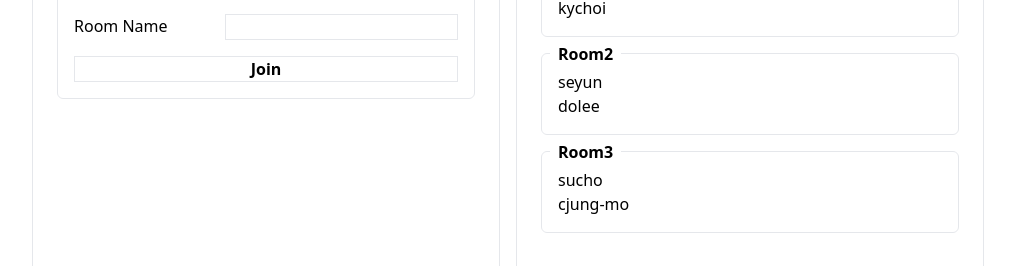
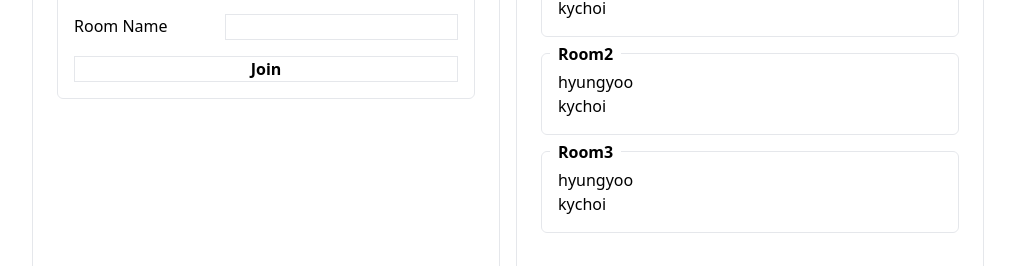
Before and after one commit to hyungyoo/red-tetris, a React (Create React App) app in the folder packages/front/: page /#/ in a window 1280 px wide. Shown: the part 206-472 px from the top of the page, without its empty margins (132-1147 px from the left). Built offline with nearby package versions, Linux system fonts and the light colour scheme.

Commit message:
fix:simplify logic - TODO: add simple nodejs server to test socket connection

```diff
--- a/packages/front/src/redux/reducers/joinSlice.ts
+++ b/packages/front/src/redux/reducers/joinSlice.ts
@@ -14,13 +14,11 @@ const joinSlice = createSlice({
   name: 'join',
   initialState,
   reducers: {
-    updateRoomName(state, action: PayloadAction<{ roomName: string }>) {
-      const { roomName } = action.payload
-      state.roomName = roomName
+    updateRoomName(state, action: PayloadAction<string>) {
+      state.roomName = action.payload
     },
-    updateUserName(state, action: PayloadAction<{ userName: string }>) {
-      const { userName } = action.payload
-      state.userName = userName
+    updateUserName(state, action: PayloadAction<string>) {
+      state.userName = action.payload
     }
   }
 })
--- a/packages/front/src/routes/Home.tsx
+++ b/packages/front/src/routes/Home.tsx
@@ -1,22 +1,22 @@
 import Layout from '../components/Layout'
 import JoinForm from './home/JoinForm'
-import RoomList, { Room } from './home/RoomList'
+import RoomList, { Room, RoomStatus } from './home/RoomList'
 
 const TEST_ROOMS: Room[] = [
   {
-    id: 1,
     name: 'room1',
-    players: ['hyungyoo', 'kychoi']
+    status: RoomStatus.WAITING,
+    players: [{ name: 'hyungyoo' }, { name: 'kychoi' }]
   },
   {
-    id: 2,
     name: 'room2',
-    players: ['seyun', 'dolee']
+    status: RoomStatus.WAITING,
+    players: [{ name: 'hyungyoo' }, { name: 'kychoi' }]
   },
   {
-    id: 3,
     name: 'room3',
-    players: ['sucho', 'cjung-mo']
+    status: RoomStatus.WAITING,
+    players: [{ name: 'hyungyoo' }, { name: 'kychoi' }]
   }
 ]
 
--- a/packages/front/src/routes/home/JoinForm.tsx
+++ b/packages/front/src/routes/home/JoinForm.tsx
@@ -15,14 +15,14 @@ function JoinForm() {
 
   const setRoomName = useCallback(
     (value: string) => {
-      disatch(updateRoomName({ roomName: value }))
+      disatch(updateRoomName(value))
     },
     [disatch]
   )
 
   const setUserName = useCallback(
     (value: string) => {
-      disatch(updateUserName({ userName: value }))
+      disatch(updateUserName(value))
     },
     [disatch]
   )
--- a/packages/front/src/routes/home/RoomList.tsx
+++ b/packages/front/src/routes/home/RoomList.tsx
@@ -1,9 +1,21 @@
 import Section from '../../components/Section'
 
+export enum RoomStatus {
+  WAITING = 'waiting',
+  PLAYING = 'playing'
+}
+
+export type Player = {
+  id?: string // player socket id => need??
+  name: string
+  score?: number
+}
+
 export type Room = {
-  id: number
+  id?: string // room socket id => need??
   name: string
-  players: string[]
+  players: Player[]
+  status: RoomStatus
 }
 
 interface RoomListProps {
@@ -18,7 +30,7 @@ function RoomList(props: RoomListProps) {
         {props.rooms.map(room => (
           <li key={room.id} className='flex justify-between w-full'>
             <Section title={room.name}>
-              <ul className='w-96'>{room.players.length && room.players.map(p => <li>{p}</li>)}</ul>
+              <ul className='w-96'>{room.players.length && room.players.map(p => <li>{p.name}</li>)}</ul>
             </Section>
           </li>
         ))}
```
